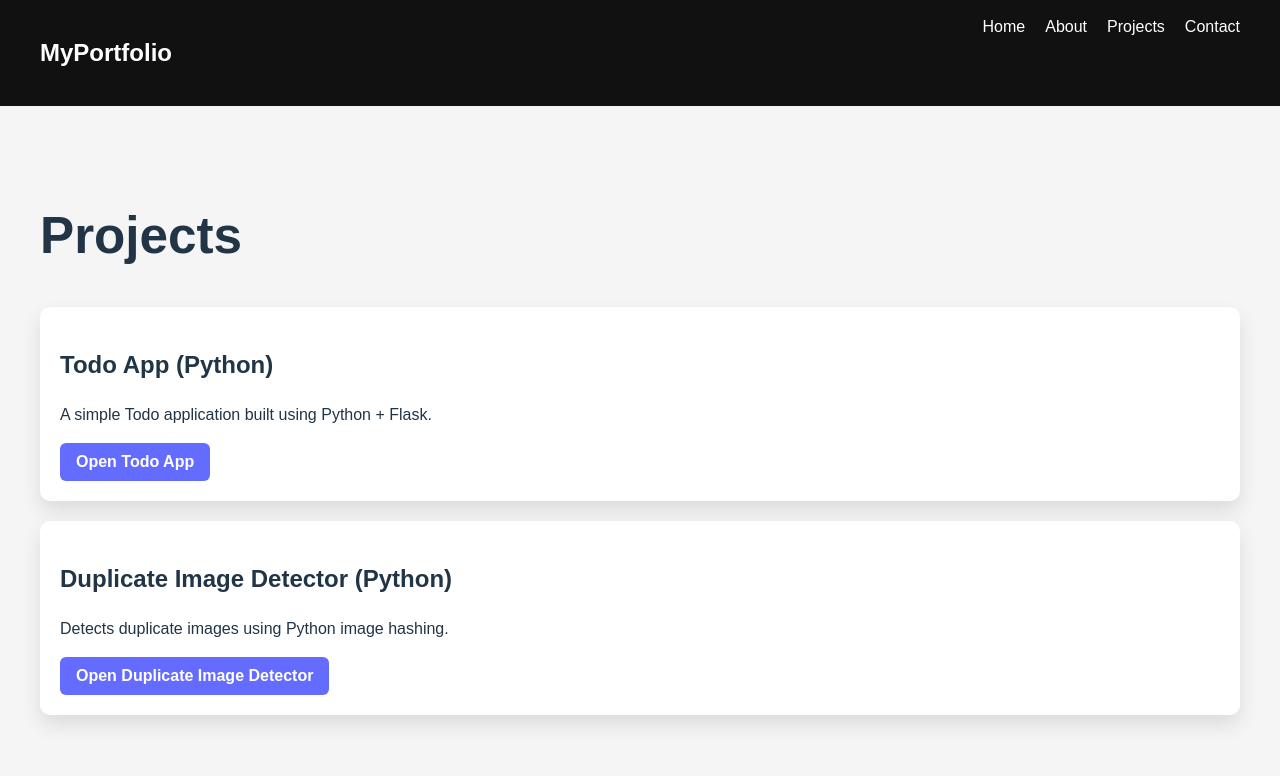
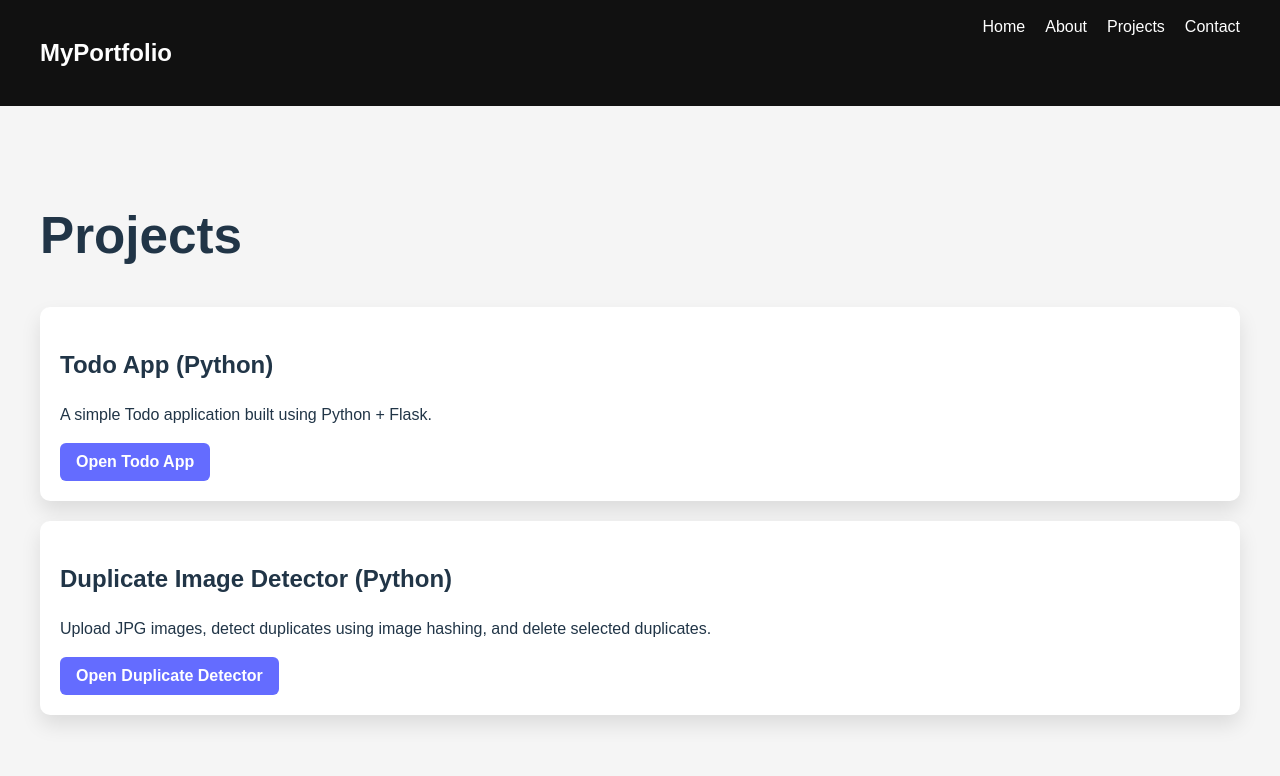
Before and after one commit to Alifiideas/olala, a React (Vite) app: page /projects in a window 1280 px wide. Shown: the top 776 px of the page. Built offline with nearby package versions, Linux system fonts and the light colour scheme.

Commit message:
Update metadata generator logic

```diff
--- a/src/pages/Projects.jsx
+++ b/src/pages/Projects.jsx
@@ -10,7 +10,7 @@ function Projects() {
     >
       <h1>Projects</h1>
 
-      {/* TODO APP PROJECT */}
+      {/* TODO APP */}
       <motion.div
         whileHover={{ scale: 1.03 }}
         style={{
@@ -29,7 +29,7 @@ function Projects() {
         </Link>
       </motion.div>
 
-      {/* DUPLICATE IMAGE DETECTOR PROJECT */}
+      {/* DUPLICATE IMAGE DETECTOR */}
       <motion.div
         whileHover={{ scale: 1.03 }}
         style={{
@@ -41,10 +41,13 @@ function Projects() {
         }}
       >
         <h2>Duplicate Image Detector (Python)</h2>
-        <p>Detects duplicate images using Python image hashing.</p>
+        <p>
+          Upload JPG images, detect duplicates using image hashing, and delete
+          selected duplicates.
+        </p>
 
         <Link to="/duplicate-detector">
-          <button>Open Duplicate Image Detector</button>
+          <button>Open Duplicate Detector</button>
         </Link>
       </motion.div>
     </motion.section>
```
